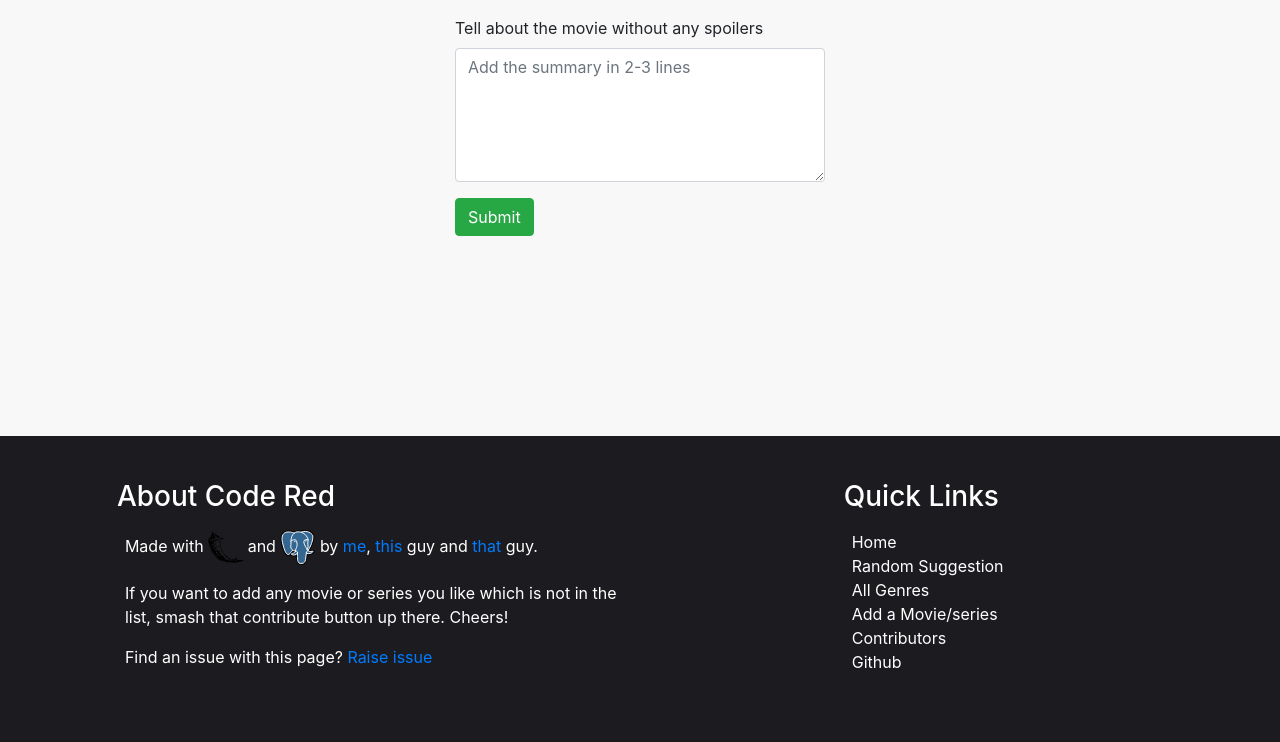
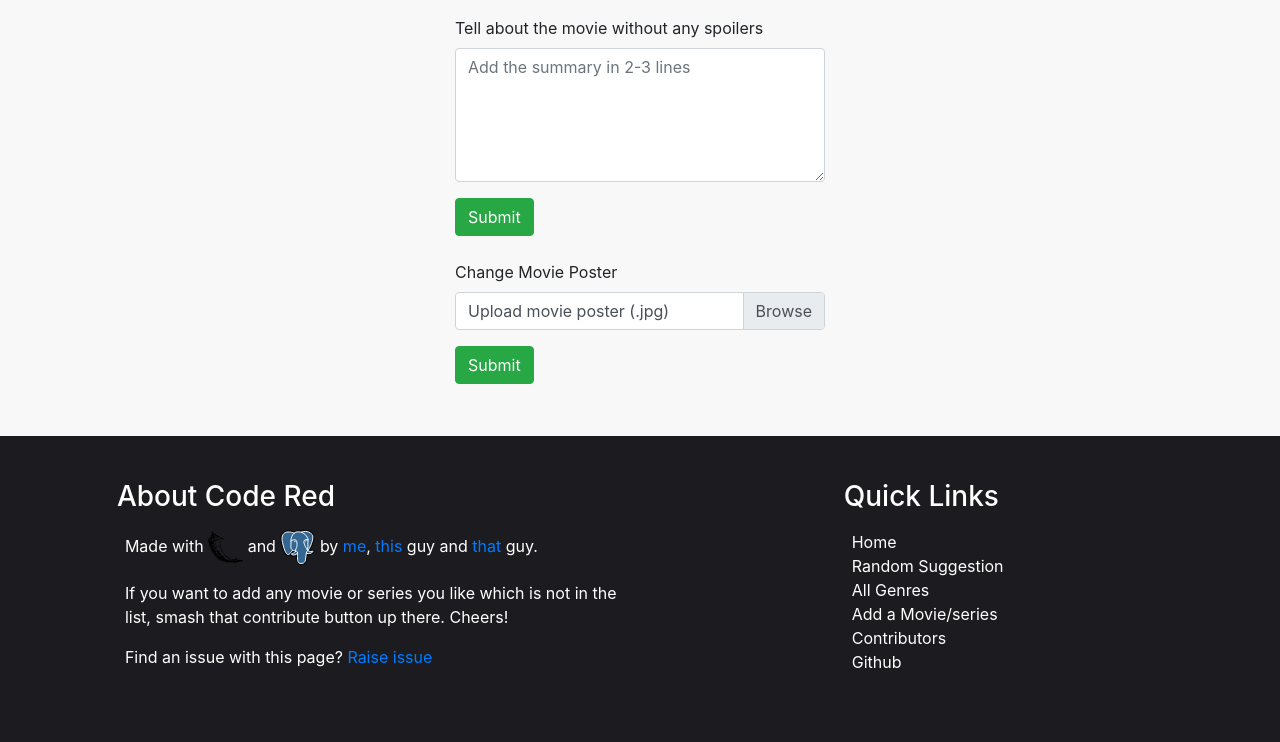
Before and after one commit to shrn01/code-red, a Flask app: page /edit/1 in a window 1280 px wide. Shown: the part 58-800 px from the top of the page. Run offline with Flask 2, Linux system fonts and the light colour scheme; some libraries are stand-ins or nearby versions.

Commit message:
you can now change a movie poster

```diff
--- a/main.py
+++ b/main.py
@@ -189,10 +189,16 @@ def edit(id):
     elif request.method == "POST":
         movie = Movie.query.get(id)
         d = dict(request.form)
-        for i in d.keys():
-            if d[i] != None:
-                setattr(movie, i, d[i])
-                db.session.commit()
+        image = request.files.get('image')
+        if image:
+            image = resize_image(image.read())
+            setattr(movie,'image',image)
+            db.session.commit()
+        else:
+            for i in d.keys():
+                if d[i] != None:
+                    setattr(movie, i, d[i])
+                    db.session.commit()
         return redirect("/movie/"+str(id))
 
 @app.route('/like/<id>',methods = ['GET'])
--- a/templates/edit.html
+++ b/templates/edit.html
@@ -2,7 +2,7 @@
 <html>
     <head>
         <title>
-                Contribute | Code Red
+                Edit | Code Red
         </title>
         <meta name="theme-color" content="#343a40">
         <link rel="shortcut icon" href="{{ url_for('static', filename='images/favicon.svg') }}">
@@ -20,7 +20,22 @@
                     <input type = "submit" class = "btn btn-success", name = "Submit">
                 </div>
             </form>
-
+            <form class = "mt-4" method = "POST" enctype = 'multipart/form-data'>
+                <p class="mb-2">Change Movie Poster</p>
+                <div class = "custom-file mb-3">
+                    <input class = "custom-file-input" accept=".jpg" type = "file", name = "image">
+                    <label for = "image" class = 'custom-file-label'>Upload movie poster (.jpg)</label>
+                </div>
+                <div>
+                    <input type = "submit" class = "btn btn-success", name = "Submit">
+                </div>
+            </form>
+            <script>
+                $(".custom-file-input").on("change", function() {
+                var fileName = $(this).val().split("\\").pop();
+                $(this).siblings(".custom-file-label").addClass("selected").html(fileName);
+                });
+            </script>
         </div>
         {% endblock %}
     </body>
--- a/templates/movie.html
+++ b/templates/movie.html
@@ -105,7 +105,7 @@
         </div>
         </div>
         <div class = " text-center">
-            <a href = "{{ url_for('edit',id = movie.id)}}" class = "btn btn-success mt-3">Edit Summary</a>
+            <a href = "{{ url_for('edit',id = movie.id)}}" class = "btn btn-success mt-3">Edit Details</a>
         </div>
         {% endblock %}
     </body>
```
